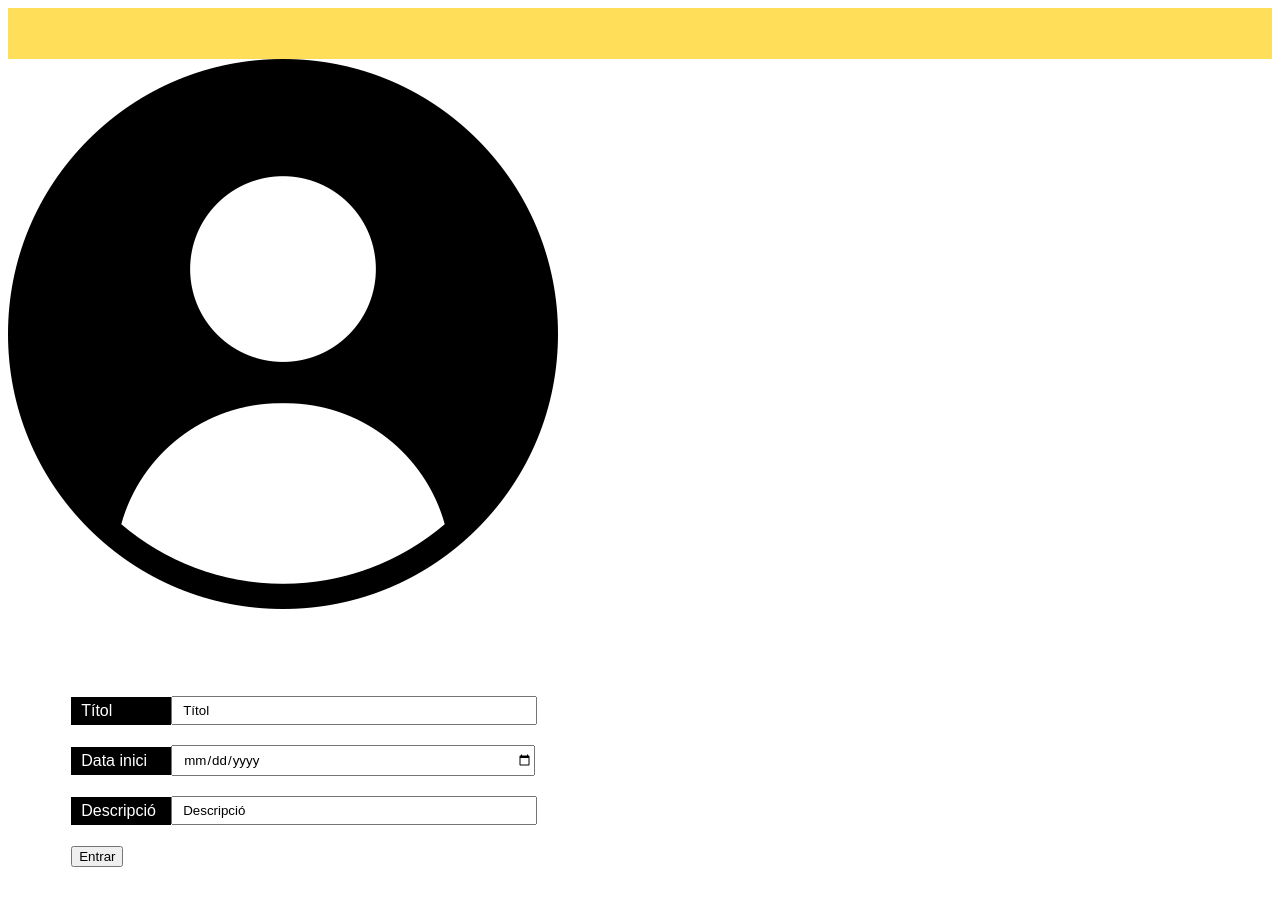
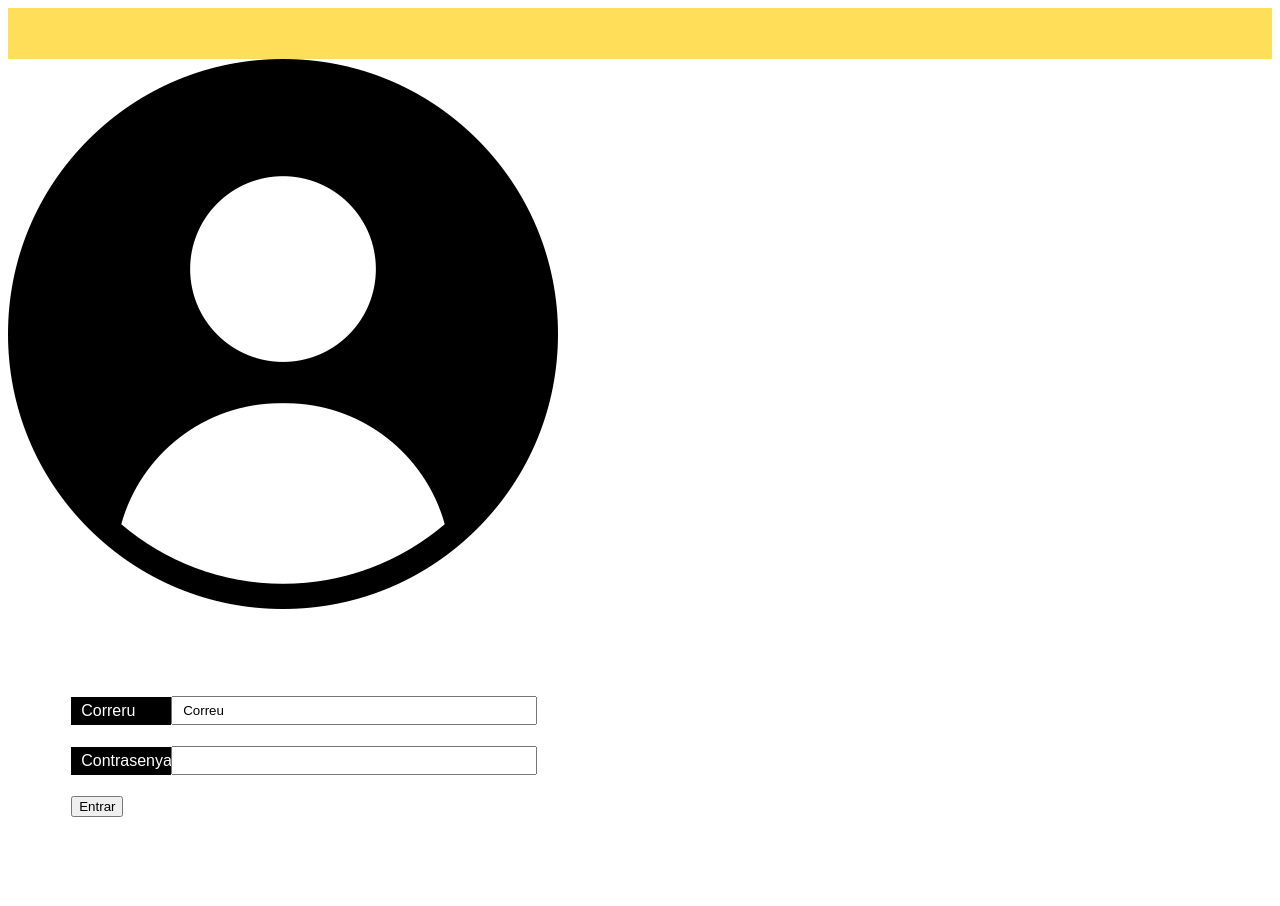
Before and after one commit to GuillemBarris/Registres_curriculars_CRPGA, an Angular app in the folder Registres_curriculars_CRPGA/: page / in a window 1280 px wide. Shown: the top 906 px of the page. Built offline with nearby package versions, Linux system fonts and the light colour scheme.

Commit message:
Refactor Html Login

```diff
--- a/Registres_curriculars_CRPGA/src/app/components/login/login.component.html
+++ b/Registres_curriculars_CRPGA/src/app/components/login/login.component.html
@@ -8,22 +8,15 @@
         <div class="content">
             <div class="content-row">
                 <div class="content-input">
-                    <p>Títol</p>
-                    <input value="Títol">
+                    <p>Correru</p>
+                    <input value="Correu">
                 </div>
             </div>
             <div class="content-row">
                 <div class="content-input">
-                    <p>Data inici</p>
-                    <input type="date">
+                    <p>Contrasenya</p>
+                    <input type="password">
                 </div>
-            </div>
-            <div class="content-row">
-                <div class="content-input">
-                    <p>Descripció</p>
-                    <input value="Descripció">
-                </div>
-
             </div>
             <button> Entrar </button>
         </div>
```
